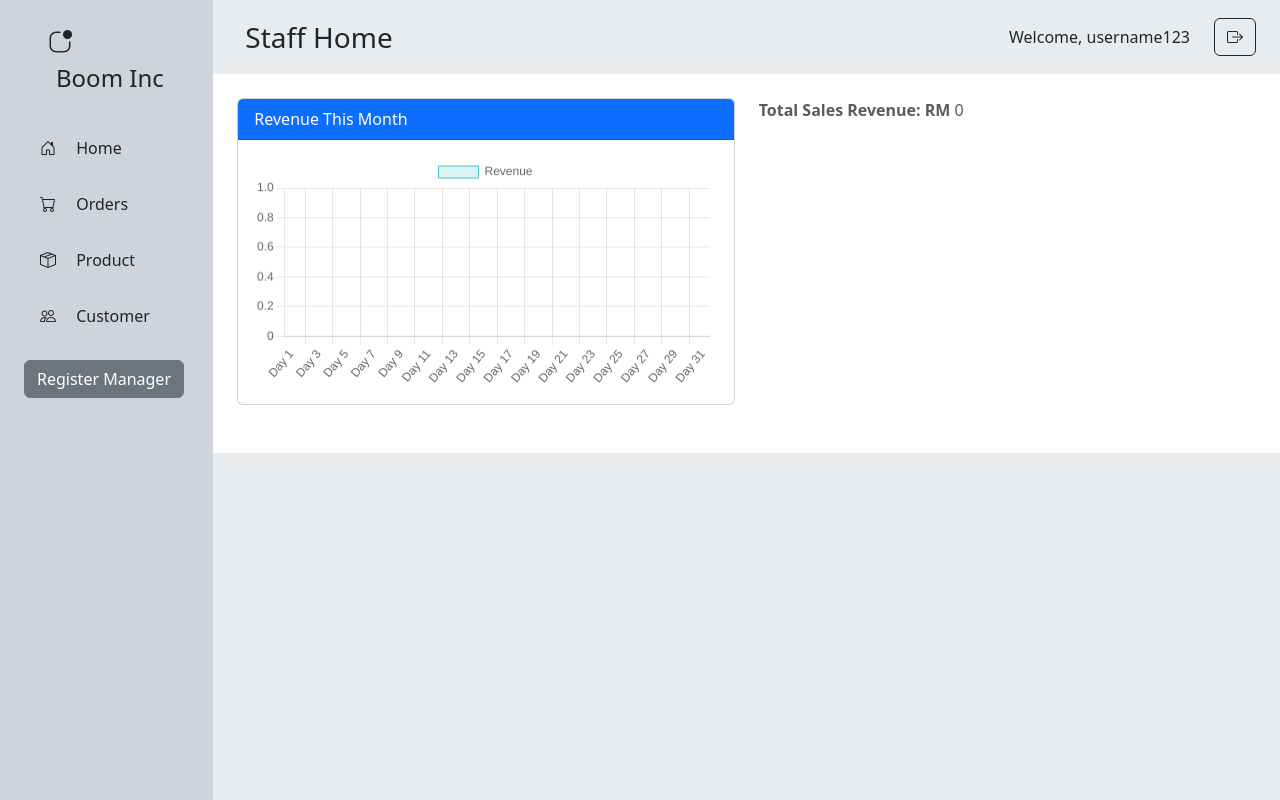
After one commit to Arcaxio/serverside, a PHP site: page /admin/staff_home.php in a window 1280 px wide. The commit adds this page. Run offline with PHP 8.4, Linux system fonts and the light colour scheme; a user stored in the database is signed in; tables that the repository leaves empty hold one stand-in row (values such as "Sample post").

Commit message:
Create new staff_home.php - updated sidenav in orders.php

```diff
--- a/admin/orders.php
+++ b/admin/orders.php
@@ -28,13 +28,13 @@ $username = $_SESSION['username'];
                 </a>
             </div>
             <div class="mx-4">
-                <div class="p-3">
+                <div class="p-3" onclick="location.href='staff_home.php';" style="cursor: pointer;">
                     <i class="bi bi-house-door me-3"></i>
                     Home
                 </div>
-                <div class="p-3 border rounded rounded-3 bg-white">
+                <div class="p-3" onclick="location.href='orders.php';" style="cursor: pointer;">
                     <i class="bi bi-cart me-3"></i>
-                    Order
+                    Orders
                 </div>
                 <div class="p-3" onclick="location.href='products.php';" style="cursor: pointer;">
                     <i class="bi bi-box-seam me-3"></i>
--- /dev/null
+++ b/admin/staff_home.php
@@ -0,0 +1,157 @@
+<?php
+include '../includes/db_connect.php';
+session_start();
+
+// Protect the page
+if (!isset ($_SESSION['staff_id'])) {
+  header('Location: index.php');
+}
+
+$username = $_SESSION['username']; // Fetch the username
+
+// Function to fetch revenue data for this month
+function getRevenueData($conn)
+{
+  // Get the current month and year
+  $currentMonth = date('m');
+  $currentYear = date('Y');
+
+  // Array to store revenue data for each day of the month
+  $revenueData = [
+    'days' => [],
+    'revenue' => []
+  ];
+
+  // Get the total revenue for each day of the current month
+  for ($day = 1; $day <= date('t'); $day++) {
+    // Construct the start and end date for the current day
+    $startDate = date('Y-m-d', mktime(0, 0, 0, $currentMonth, $day, $currentYear));
+    $endDate = date('Y-m-d', mktime(23, 59, 59, $currentMonth, $day, $currentYear));
+
+    // Query to fetch total revenue for the current day
+    $stmt = $conn->prepare("SELECT SUM(total_amount) AS total_revenue FROM orders WHERE order_date BETWEEN ? AND ?");
+    $stmt->execute([$startDate . ' 00:00:00', $endDate . ' 23:59:59']);
+    $totalRevenue = $stmt->fetchColumn();
+
+    // Store the day and revenue in the array
+    $revenueData['days'][] = "Day $day";
+    $revenueData['revenue'][] = $totalRevenue ? $totalRevenue : 0; // If no revenue, set to 0
+  }
+
+  return $revenueData;
+}
+
+// Call the function and pass the database connection object
+$revenueData = getRevenueData($conn);
+?>
+
+<!DOCTYPE html>
+<html>
+
+<head>
+  <title>Staff Home</title>
+  <link rel="stylesheet" href="https://cdn.jsdelivr.net/npm/bootstrap@5.3.2/dist/css/bootstrap.min.css">
+  <script src="https://cdn.jsdelivr.net/npm/bootstrap@5.3.2/dist/js/bootstrap.bundle.min.js"></script>
+  <link rel="stylesheet" href="https://cdn.jsdelivr.net/npm/bootstrap-icons@1.11.3/font/bootstrap-icons.min.css">
+  <script src="https://cdn.jsdelivr.net/npm/chart.js"></script>
+</head>
+
+<body>
+  <div class="row m-0 min-vh-100">
+    <div class="col-2 p-0 bg-dark-subtle">
+      <div class="p-4 mx-4 fw-medium">
+        <i class="bi bi-app-indicator fs-4 me-3"></i>
+        <span class="ms-2 fs-4">Boom Inc</span>
+      </div>
+      <div class="mx-4">
+        <div class="p-3" onclick="location.href='staff_home.php';" style="cursor: pointer;">
+          <i class="bi bi-house-door me-3"></i>
+          Home
+        </div>
+        <div class="p-3" onclick="location.href='orders.php';" style="cursor: pointer;">
+          <i class="bi bi-cart me-3"></i>
+          Orders
+        </div>
+        <div class="p-3" onclick="location.href='products.php';" style="cursor: pointer;">
+          <i class="bi bi-box-seam me-3"></i>
+          Product
+        </div>
+        <div class="p-3">
+          <i class="bi bi-people me-3"></i>
+          Customer
+        </div>
+        <?php if ($_SESSION['role'] == 'admin'): ?>
+          <a href="register.php" class="my-3 btn btn-secondary">Register Manager</a>
+        <?php endif; ?>
+      </div>
+    </div>
+    <div class="col-10 p-0 bg-body-secondary">
+      <div class="d-flex justify-content-between align-items-center">
+        <div class="fw-medium fs-3 p-3 mx-3">
+          Staff Home
+        </div>
+        <div class="px-4 d-flex align-items-center">
+          <span class="fs-6 fw-medium pe-4">Welcome,
+            <?php echo $username; ?>
+          </span>
+          <a href="logout.php" class="btn btn-outline-dark">
+            <i class="bi bi-box-arrow-right"></i>
+          </a>
+        </div>
+      </div>
+
+      <div class="bg-white p-4">
+        <div class="row">
+          <div class="col-md-6 mb-4">
+            <div class="card">
+              <div class="card-header bg-primary text-white">
+                Revenue This Month
+              </div>
+              <div class="card-body">
+                <canvas id="revenueChart"></canvas>
+                <script>
+                  const revenueChart = document.getElementById('revenueChart');
+                  const ctx = revenueChart.getContext('2d');
+
+                  // Chart data retrieved from PHP
+                  const chartData = {
+                    labels: <?php echo json_encode($revenueData['days']); ?>,
+                    datasets: [{
+                      label: 'Revenue',
+                      data: <?php echo json_encode($revenueData['revenue']); ?>,
+                      backgroundColor: 'rgba(75, 192, 192, 0.2)',
+                      borderColor: 'rgba(75, 192, 192, 1)',
+                      borderWidth: 1,
+                    }]
+                  };
+
+                  new Chart(ctx, {
+                    type: 'bar',
+                    data: chartData,
+                    options: {
+                      scales: {
+                        yAxes: [{
+                          ticks: {
+                            beginAtZero: true
+                          }
+                        }]
+                      }
+                    }
+                  });
+                </script>
+              </div>
+            </div>
+          </div>
+          <div class="col-md-6 mb-4">
+    <div class="text-muted">
+      <p><b>Total Sales Revenue: RM</b> <?php echo array_sum($revenueData['revenue']); ?></p>
+    </div>
+  </div>
+          </div>
+        </div>
+      </div>
+    </div>
+  </div>
+</body>
+
+</html>
```
